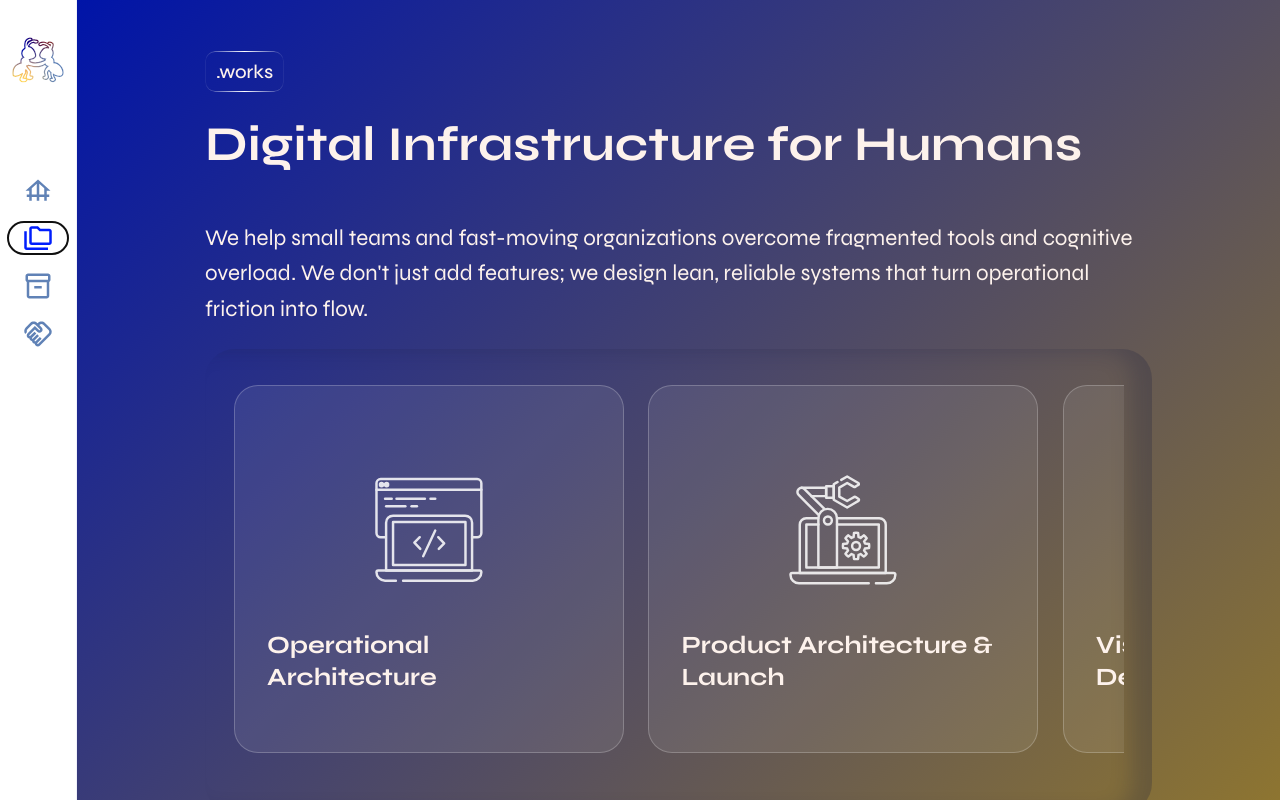
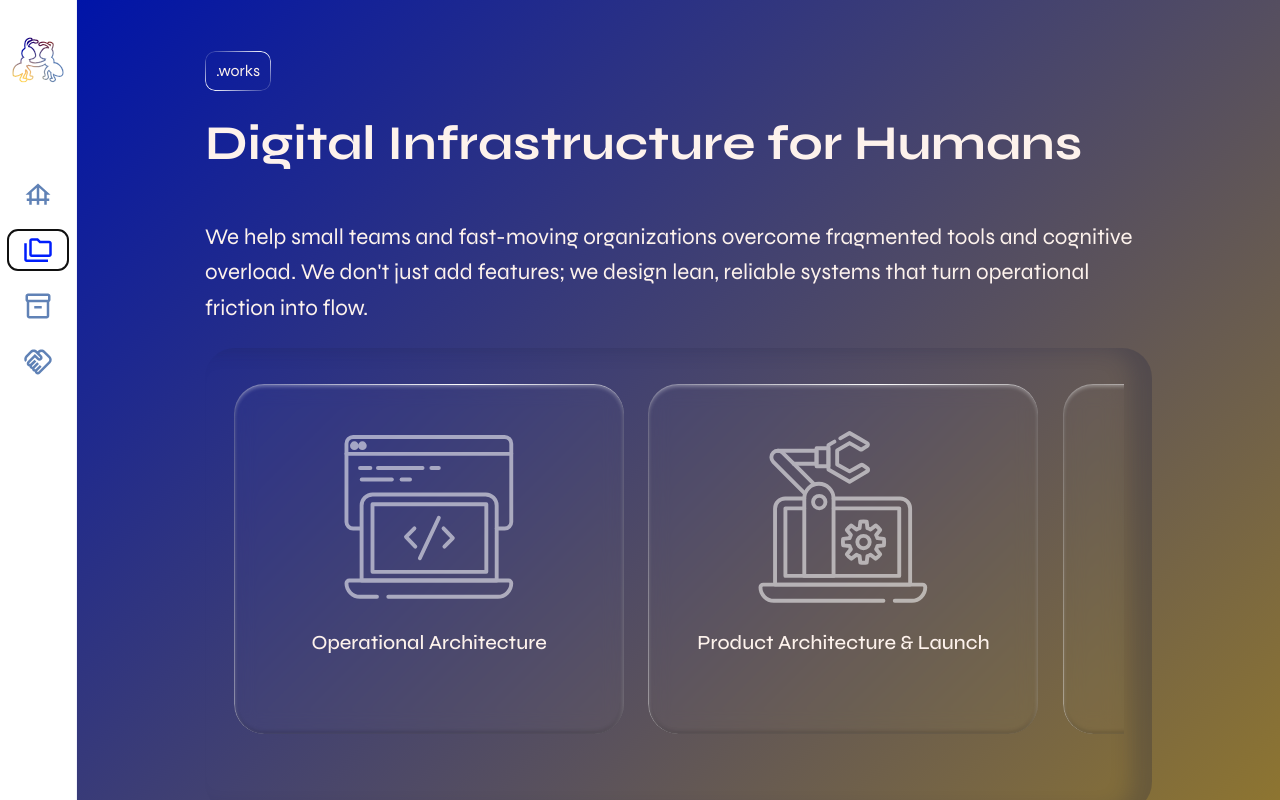
Before and after one commit to mingaworks/mingaworks.github.io, a React (Vite) app: page / in a window 1280 px wide. Both pictures are taken after a click on the button ".works". Built offline with nearby package versions, Linux system fonts and the light colour scheme.

Commit message:
Glassy look and layout tweaks for buttons and service cards

```diff
--- a/src/App.css
+++ b/src/App.css
@@ -1,8 +1,7 @@
 .cta {
-  padding: 0.6em 1.2em;
-  width: clamp(160px, 18vw, 240px);
+  background-color: rgba(255, 255, 255, 0.02);
+  border: none;
   position: relative;
-  border: none;
   transition:
     background-color 150ms ease,
     color 150ms ease;
@@ -12,12 +11,12 @@
   content: "";
   position: absolute;
   inset: 0;
+  padding: 1px;
   border-radius: inherit;
-  padding: 1px;
   background: linear-gradient(
-    to right,
-    rgba(255, 255, 255, 0.05) 5%,
-    rgba(255, 255, 255, 1) 50%,
+    145deg,
+    rgba(255, 255, 255, 0.05) 0%,
+    #ffffff 50%,
     rgba(255, 255, 255, 0.05) 100%
   );
   -webkit-mask:
@@ -302,7 +301,7 @@
   margin-bottom: 2rem;
   padding-top: var(--page-pad-top);
   background-color: #ffffff;
-  box-shadow: 0 12px 20px 0 rgba(var(--color-accent-rgb), 0.25);
+  box-shadow: 0 12px 12px 0 rgba(var(--color-accent-rgb), 0.25);
 }
 
 .sticky-page > .page-header > .page-breadcrumb {
@@ -344,7 +343,7 @@
   margin: 0 calc(var(--page-pad-inline) * -1);
   padding: 0 var(--page-pad-inline) 0.1rem;
   background-color: #ffffff;
-  box-shadow: 0 12px 20px 0 rgba(var(--color-accent-rgb), 0.25);
+  box-shadow: 0 12px 12px 0 rgba(var(--color-accent-rgb), 0.25);
   color: var(--text-secondary);
   font-size: 1.6rem;
   font-weight: 600;
@@ -394,13 +393,6 @@
   border-radius: var(--radius-sm);
   border: 1px solid rgba(var(--color-primary-rgb), 0.08);
   font-size: 1rem;
-}
-
-.waitlist-row button {
-  background: var(--surface-inverted);
-  color: var(--text-inverted);
-  border: none;
-  padding: 0 3rem;
 }
 
 .waitlist-hero {
@@ -654,7 +646,9 @@
   border: none;
   color: var(--breadcrumb-text);
   padding: 9px 11px;
-  border-radius: 10px;
+  font-weight: 400;
+  line-height: 160%;
+  letter-spacing: normal;
   cursor: pointer;
   position: relative;
   width: max-content;
@@ -667,7 +661,7 @@
   border-radius: inherit;
   padding: 1px;
   background: linear-gradient(
-    to right,
+    145deg,
     rgba(var(--breadcrumb-border-rgb), 0.05) 0%,
     rgba(var(--breadcrumb-border-rgb), 1) 50%,
     rgba(var(--breadcrumb-border-rgb), 0.05) 100%
@@ -703,7 +697,7 @@
   z-index: 100;
   display: flex;
   flex-direction: column;
-  box-shadow: 0 12px 20px 0 rgba(var(--color-accent-rgb), 0.25);
+  box-shadow: 0 12px 12px 0 rgba(var(--color-accent-rgb), 0.25);
   width: calc(100% + 6vw * 2);
   margin-left: -6vw;
   margin-right: -6vw;
@@ -774,10 +768,6 @@
   padding-bottom: 0.6rem;
 }
 
-.two-pane[data-pane="split"] .base-header .cta {
-  width: clamp(140px, 15vw, 200px);
-}
-
 .two-pane[data-pane="split"] .root-page h1 {
   font-size: 1.6rem;
 }
@@ -830,22 +820,12 @@
   gap: 0.85rem;
 }
 
-.initiative-donate-page h2,
 .initiative-donate-page h3 {
   margin: 0;
 }
 
 .initiative-donate-page ul {
   margin: 0.5rem 0 0.75rem 1.25rem;
-}
-
-.initiative-donate-page button {
-  background-color: var(--surface-inverted);
-}
-
-.initiative-donate-page button:hover {
-  background-color: #ffffff;
-  color: var(--color-primary);
 }
 
 .initiative-donate-lead {
@@ -1215,39 +1195,39 @@
   overflow-x: auto;
   overflow-y: hidden;
   scroll-snap-type: x mandatory;
-  scrollbar-width: none; /* Firefox */
-  -ms-overflow-style: none; /* IE / Edge */
+  scrollbar-width: none;
+  -ms-overflow-style: none;
   cursor: grab;
   user-select: none;
-  /* bleed to the right so the last card peek is visible */
   padding: clamp(0.25rem, 0.6vw, 0.6rem) clamp(2rem, 4.6vw, 4rem)
     clamp(0.8rem, 1.4vw, 1.2rem) clamp(0.3rem, 0.7vw, 0.8rem);
   align-items: stretch;
 }
 
 .works-services::-webkit-scrollbar {
-  display: none; /* Chrome / Safari */
+  display: none;
 }
 
 .works-services.dragging {
   cursor: grabbing;
-  scroll-snap-type: none; /* smoother free drag */
-}
-
-/* ── Individual card ────────────────────────────────────────────── */
+  scroll-snap-type: none;
+}
+
 .service-card {
   flex: 0 0 clamp(280px, 31vw, 390px);
   scroll-snap-align: start;
   display: flex;
   flex-direction: column;
-  justify-content: flex-end;
   padding: clamp(1.5rem, 2.5vw, 2.1rem);
-  border-radius: var(--radius-lg);
-  background: rgba(255, 255, 255, 0.08);
-  border: 1px solid rgba(255, 255, 255, 0.22);
+  border-radius: 30px;
+  background: rgba(255, 255, 255, 0.02);
+  position: relative;
+  box-shadow:
+    inset 0px -2px 4px rgba(0, 0, 0, 0.2),
+    inset 0px 2px 4px rgba(255, 255, 255, 0.4);
+  backdrop-filter: blur(10px);
   color: var(--text-inverted);
-  position: relative;
-  height: clamp(360px, 46vh, 560px);
+  height: 350px;
   overflow: hidden;
   transition:
     background 240ms ease,
@@ -1255,57 +1235,74 @@
 }
 
 .service-card:hover {
-  background: rgba(255, 255, 255, 0.13);
-  box-shadow: 0 20px 38px rgba(8, 20, 35, 0.28);
-}
-
-/* ── Icon — centred in the upper space, fades on hover ─────────── */
+  background: rgba(255, 255, 255, 0.06);
+  box-shadow:
+    inset 0px -2px 4px rgba(0, 0, 0, 0.2),
+    inset 0px 2px 4px rgba(255, 255, 255, 0.4),
+    0 20px 38px rgba(8, 20, 35, 0.28);
+}
+
+.service-card::before {
+  content: "";
+  position: absolute;
+  inset: 0;
+  border-radius: inherit;
+  padding: 0.5px;
+  background: linear-gradient(
+    100.96deg,
+    rgba(255, 255, 255, 0.05) 0%,
+    #ffffff 50%,
+    rgba(255, 255, 255, 0.05) 100%
+  );
+  -webkit-mask:
+    linear-gradient(#fff 0 0) content-box,
+    linear-gradient(#fff 0 0);
+  -webkit-mask-composite: xor;
+  mask-composite: exclude;
+  pointer-events: none;
+  z-index: 0;
+}
+
+.service-card-top {
+  flex: 1;
+  min-height: 0;
+  position: relative;
+  overflow: hidden;
+}
+
 .service-card-icon {
   position: absolute;
   inset: 0;
   display: flex;
   align-items: center;
   justify-content: center;
-  padding-bottom: 20%; /* push icon into upper half */
   pointer-events: none;
   transition: opacity 260ms ease;
 }
 
 .service-card-icon img {
-  width: clamp(86px, 11vw, 140px);
+  width: clamp(140px, 18vw, 220px);
   height: auto;
   display: block;
   filter: brightness(0) saturate(100%) invert(100%);
-  opacity: 0.85;
+  opacity: 0.55;
 }
 
 .service-card:hover .service-card-icon {
   opacity: 0;
-}
-
-/* ── Content area — title always visible, desc expands on hover ── */
-.service-card-content {
-  display: flex;
-  flex-direction: column;
-  gap: 0.6rem;
-}
-
-.service-card-title {
-  position: relative;
-  z-index: 2;
-  margin: 0;
-  font-size: clamp(1.2rem, 2vw, 1.55rem);
-  line-height: 1.3;
 }
 
 .service-card-desc {
   position: absolute;
   inset: 0;
   z-index: 1;
-  padding: clamp(1.5rem, 2.5vw, 2.1rem);
   margin: 0;
-  font-size: 1.3rem;
-  line-height: 1.55;
+  display: flex;
+  align-items: center;
+  text-align: justify;
+  font-size: 1rem;
+  font-weight: 400;
+  line-height: 160%;
   opacity: 0;
   transform: translateY(10px);
   pointer-events: none;
@@ -1319,14 +1316,34 @@
   transform: translateY(0);
 }
 
+.service-card-middle {
+  flex-shrink: 0;
+  padding-block: 0.75rem 0.4rem;
+}
+
+.service-card-title {
+  margin: 0;
+  font-size: 1.25rem;
+  font-weight: 500;
+  line-height: 130%;
+  text-align: center;
+}
+
+.service-card-bottom {
+  flex-shrink: 0;
+  display: flex;
+  align-items: center;
+  justify-content: flex-end;
+  min-height: 2rem;
+}
+
 .service-card-link {
-  align-self: flex-end;
-  z-index: 2;
   border: none;
   background: transparent;
   color: var(--text-inverted);
   font-weight: 600;
-  font-size: 0.88rem;
+  font-size: 1rem;
+  line-height: 100%;
   padding: 0;
   cursor: pointer;
   opacity: 0;
@@ -1389,7 +1406,6 @@
   margin: 0 0 0.5rem 0;
 }
 
-/* works-detail h2 padding override (content uses its own inline padding) */
 .works-detail-page > .page-header > h2,
 .works-detail-page > h2 {
   padding-left: var(--works-detail-content-pad-inline);
@@ -1402,7 +1418,6 @@
   padding-right: calc(var(--works-detail-content-pad-inline) + 44px);
 }
 
-/* ── X close button: absolutely positioned top-right in breadcrumb row ── */
 .operational-close {
   position: absolute;
   right: var(--breadcrumb-close-right, var(--page-pad-inline, 4vw));
@@ -1483,8 +1498,6 @@
   margin: 0 0 3rem;
 }
 
-/* operational-section-heading: absorbed into .sticky-page > h2 */
-
 .operational-how-grid {
   display: grid;
   grid-template-columns: minmax(0, 1.1fr) minmax(0, 0.9fr);
@@ -1555,8 +1568,9 @@
 
 .operational-related-panel {
   width: 100%;
+  margin-top: -16px;
   box-sizing: border-box;
-  padding: clamp(1.8rem, 3vw, 3rem) clamp(1.2rem, 2.4vw, 2rem);
+  padding: 5rem clamp(1.2rem, 1.5rem, 2rem);
   background: linear-gradient(180deg, #6f90c7, #6686bf);
   display: flex;
   flex-direction: column;
@@ -1566,21 +1580,44 @@
 
 .operational-related-card {
   width: min(720px, 100%);
-  display: grid;
-  grid-template-columns: minmax(72px, 110px) minmax(0, 1fr);
+  display: flex;
   align-items: center;
-  gap: 1.2rem;
-  border-radius: var(--radius-lg);
+  position: relative;
+  gap: 0.2rem;
+  border-radius: 30px;
   border: 1px solid rgba(255, 255, 255, 0.32);
-  background: rgba(60, 89, 145, 0.28);
-  padding: clamp(1rem, 2.2vw, 1.5rem);
+  background: transparent;
+  padding: clamp(3rem, 4rem, 5rem) clamp(1.5rem, 2rem, 2.5rem);
+}
+
+.operational-related-icon {
+  flex: 0 0 9rem;
+  display: flex;
+  align-items: center;
+  justify-content: center;
+  overflow: hidden;
+  transition: opacity 320ms ease;
+}
+
+.operational-related-card:hover .operational-related-icon {
+  opacity: 0.45;
 }
 
 .operational-related-icon img {
-  width: 72px;
+  width: 8.5rem;
   height: auto;
   display: block;
   filter: brightness(0) saturate(100%) invert(100%);
+  transition: transform 320ms ease;
+}
+
+.operational-related-card:hover .operational-related-icon img {
+  transform: scale(0.75);
+}
+
+.operational-related-content {
+  flex: 1;
+  min-width: 0;
 }
 
 .operational-related-content h4 {
@@ -1593,6 +1630,69 @@
   margin: 0;
   color: rgba(255, 255, 255, 0.88);
   font-size: 0.95rem;
+}
+
+.operational-related-desc-area {
+  position: relative;
+}
+
+.operational-related-tags {
+  transition: opacity 200ms ease 0ms;
+}
+
+.operational-related-hover-desc {
+  position: absolute;
+  top: 0;
+  left: 0;
+  opacity: 0;
+  line-height: 1.6;
+  transition: opacity 240ms ease 160ms;
+}
+
+.operational-related-card:hover .operational-related-tags {
+  opacity: 0;
+  transition: opacity 200ms ease 0ms;
+}
+
+.operational-related-card:hover .operational-related-hover-desc {
+  opacity: 1;
+  transition: opacity 240ms ease 160ms;
+}
+
+.operational-related-tags {
+  transition: opacity 200ms ease 220ms;
+}
+
+.operational-related-hover-desc {
+  transition: opacity 200ms ease 0ms;
+}
+
+.operational-related-view-link {
+  position: absolute;
+  bottom: clamp(1rem, 2vw, 1.5rem);
+  right: clamp(1.5rem, 2.5vw, 2.5rem);
+  border: none;
+  background: transparent;
+  color: #fff;
+  font-weight: 600;
+  font-size: 0.88rem;
+  padding: 0;
+  cursor: pointer;
+  opacity: 0;
+  transform: translateY(4px);
+  transition:
+    opacity 220ms ease,
+    transform 240ms ease;
+}
+
+.operational-related-card:hover .operational-related-view-link {
+  opacity: 1;
+  transform: translateY(0);
+}
+
+.operational-related-view-link:hover {
+  background: transparent;
+  color: rgba(255, 255, 255, 0.8);
 }
 
 .operational-related-link {
@@ -1633,31 +1733,12 @@
   margin-left: 0.35rem;
 }
 
-.operational-cta {
-  border: none;
-  border-radius: 10px;
-  background: var(--surface-inverted);
-  color: var(--text-inverted);
-  padding: 0.6rem 2.2rem;
-  font-size: 1.05rem;
-}
-
-.operational-cta:hover {
-  background: var(--surface-inverted);
-  color: var(--text-inverted);
-  opacity: 0.88;
-}
-
 .visual-detail-page .operational-section-title span {
   color: rgba(var(--color-primary-rgb), 0.7);
 }
 
 .visual-detail-page .operational-related-panel {
-  background: linear-gradient(180deg, #8d1f32, #7a1c27);
-}
-
-.visual-detail-page .operational-related-card {
-  background: rgba(108, 18, 39, 0.34);
+  background: var(--surface-accent);
 }
 
 .visual-detail-page .operational-cta-section {
@@ -1766,11 +1847,7 @@
 }
 
 .system-advisory-detail-page .operational-related-panel {
-  background: linear-gradient(180deg, #8d1f32, #7a1c27);
-}
-
-.system-advisory-detail-page .operational-related-card {
-  background: rgba(108, 18, 39, 0.34);
+  background: var(--surface-accent);
 }
 
 .system-advisory-detail-page .operational-cta-section {
@@ -1890,7 +1967,42 @@
   background: var(--color-primary);
   color: var(--button-primary-text);
   border: none;
-  padding: 0.5rem 4rem;
+  border-radius: 10px;
+  position: relative;
+  transition:
+    background 150ms ease,
+    color 150ms ease;
+}
+
+.cm-primary::before {
+  content: "";
+  position: absolute;
+  inset: 0;
+  border-radius: inherit;
+  padding: 1px;
+  background: linear-gradient(
+    145deg,
+    rgba(var(--color-primary-rgb), 0.05) 0%,
+    var(--surface-inverted) 50%,
+    rgba(var(--color-primary-rgb), 0.05) 100%
+  );
+  -webkit-mask:
+    linear-gradient(#fff 0 0) content-box,
+    linear-gradient(#fff 0 0);
+  -webkit-mask-composite: xor;
+  mask-composite: exclude;
+  pointer-events: none;
+  opacity: 0;
+  transition: opacity 150ms ease;
+}
+
+.cm-primary:not(:disabled):not([disabled]):hover {
+  background: #ffffff;
+  color: var(--text-primary);
+}
+
+.cm-primary:not(:disabled):not([disabled]):hover::before {
+  opacity: 1;
 }
 
 .cm-primary[disabled],
--- a/src/components/InitiativeDonate.tsx
+++ b/src/components/InitiativeDonate.tsx
@@ -57,14 +57,14 @@ export default function InitiativeDonate({
           <h3>Ways to support</h3>
           <div className="initiative-donate-button-group">
             <p>One-time donation</p>
-            <button type="button" className="cta">
+            <button type="button" className="cm-primary">
               Donate
             </button>
           </div>
 
           <div className="initiative-donate-button-group">
             <p>Ongoing support</p>
-            <button type="button" className="cta">
+            <button type="button" className="cm-primary">
               Donate
             </button>
           </div>
@@ -78,7 +78,7 @@ export default function InitiativeDonate({
             stay connected.
           </p>
           <div className="initiative-action-row">
-            <button type="button" className="cta" onClick={onJoinClick}>
+            <button type="button" className="cm-primary" onClick={onJoinClick}>
               Join Us
             </button>
           </div>
--- a/src/components/JoinUs.tsx
+++ b/src/components/JoinUs.tsx
@@ -49,7 +49,9 @@ export default function JoinUs({
           onChange={(e) => setEmail(e.target.value)}
           required
         />
-        <button type="submit">Join Us</button>
+        <button className="cm-primary" type="submit">
+          Join Us
+        </button>
       </form>
 
       <div className="waitlist-hero">
--- a/src/components/TwoPaneLayout.tsx
+++ b/src/components/TwoPaneLayout.tsx
@@ -537,6 +537,11 @@ export default function TwoPaneLayout() {
               setBreadcrumb(["projects"]);
             })
           }
+          onSelectProject={(projectId) =>
+            attemptNavigate(() => {
+              setBreadcrumb(["projects", projectId]);
+            })
+          }
           onContact={() =>
             attemptNavigate(() => {
               setBreadcrumb(["base", "contact"]);
--- a/src/components/Works.tsx
+++ b/src/components/Works.tsx
@@ -113,12 +113,16 @@ export default function Works({ breadcrumbs, onSelect }: Props) {
         >
           {SERVICES.map((service) => (
             <article key={service.id} className="service-card" role="listitem">
-              <div className="service-card-icon" aria-hidden>
-                <img src={service.iconPath} alt="" />
+              <div className="service-card-top">
+                <div className="service-card-icon" aria-hidden>
+                  <img src={service.iconPath} alt="" />
+                </div>
+                <p className="service-card-desc">{service.description}</p>
               </div>
-              <div className="service-card-content">
+              <div className="service-card-middle">
                 <h2 className="service-card-title">{service.title}</h2>
-                <p className="service-card-desc">{service.description}</p>
+              </div>
+              <div className="service-card-bottom">
                 <button
                   type="button"
                   className="service-card-link"
--- a/src/index.css
+++ b/src/index.css
@@ -106,14 +106,16 @@ h1 {
 }
 
 button {
-  border: 1px solid #ffffff;
+  width: 200px;
+  height: 40px;
   color: #ffffff;
-  border-radius: var(--radius-md);
-  /* padding: 0.6em 1.2em; */
+  border-radius: 10px;
   justify-content: center;
-  font-size: 1.2rem;
-  font-weight: 500;
+  font-size: 1rem;
+  font-weight: 600;
   font-family: inherit;
+  letter-spacing: 10%;
+  line-height: 100%;
   background: transparent;
   cursor: pointer;
   transition: border-color 0.25s;
```
Also changed, not shown: src/components/WorksDetail.tsx (+68 -20 lines).
